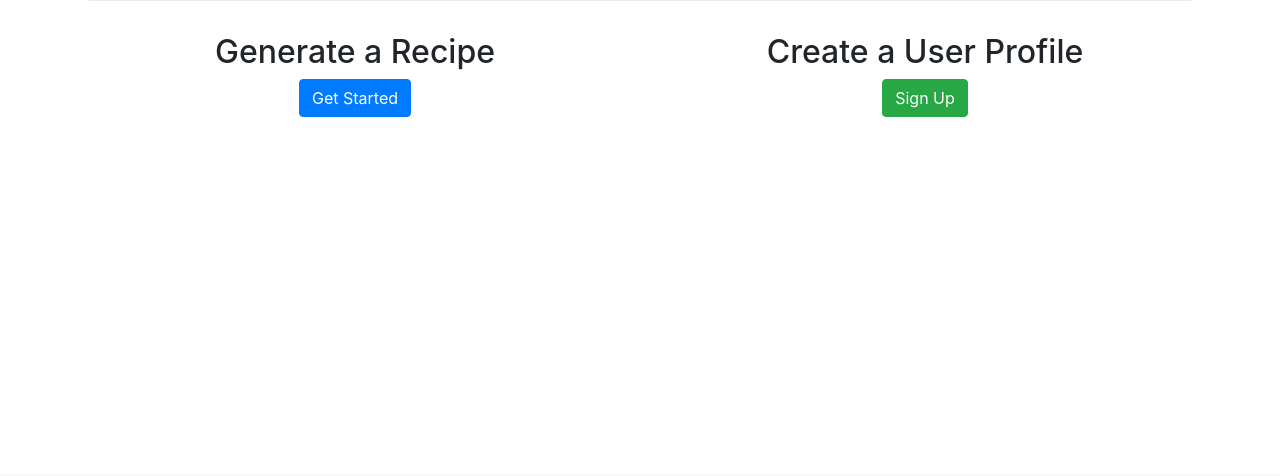
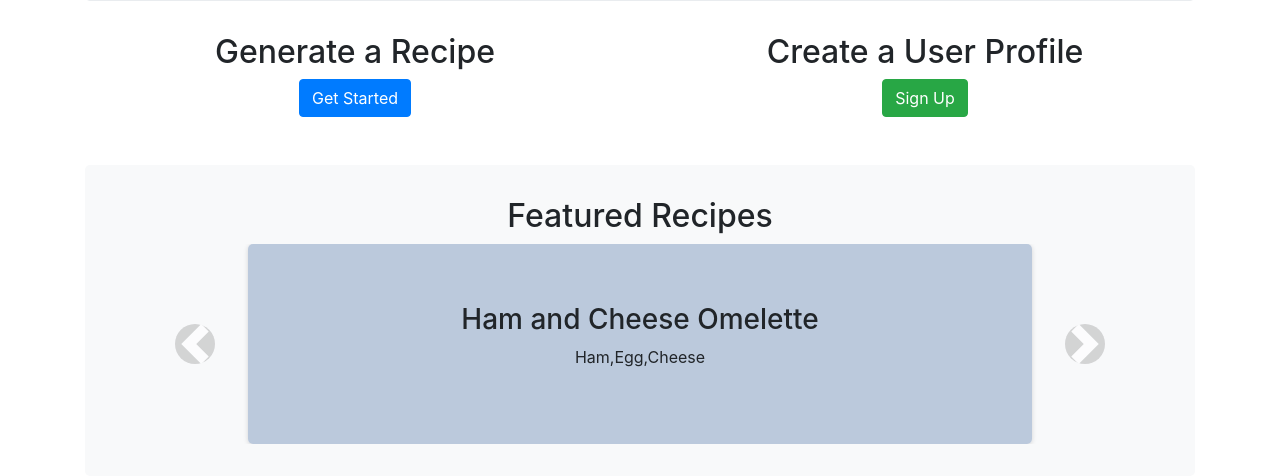
Before and after one commit to evanphoward/CS178, a Flask app: template FinalProject/templates/index.html in a window 1280 px wide. Shown: the part 327-803 px from the top of the page. Before the commit the page ends 444 px from the top, so only its background shows below. Run offline with Flask 3, Linux system fonts and the light colour scheme; the template is opened without the code that fills it: values that come from a table or form of the project are taken from there, others are empty; data comes from the database, SQL or seed files in the repository; both versions use the stored data as it was after the commit; tables that the repository leaves empty hold one stand-in row (values such as "Sample post"); some libraries are stand-ins or nearby versions.

Commit message:
worked on prompt, recipe saving

````diff
--- a/FinalProject/app.py
+++ b/FinalProject/app.py
@@ -4,6 +4,7 @@ from flask_login import LoginManager, UserMixin, login_user, login_required, log
 from werkzeug.security import generate_password_hash, check_password_hash
 import openai
 import os
+import random
 
 openai.api_key = os.getenv("OPENAI_API_KEY")
 
@@ -29,6 +30,12 @@ class Ingredient(db.Model):
     name = db.Column(db.String(80), nullable=False)
     required = db.Column(db.Boolean, nullable=False)
     user_id = db.Column(db.Integer, db.ForeignKey('user.id'), nullable=False)
+
+class Recipe(db.Model):
+    id = db.Column(db.Integer, primary_key=True)
+    title = db.Column(db.String(256), nullable=False)
+    content = db.Column(db.String(10000), nullable=False)
+    ingredients = db.Column(db.String(1000), nullable=False)
 
 def get_user_ingredients(user_id, as_string=True):
     ingredients = Ingredient.query.filter_by(user_id=user_id).order_by(Ingredient.name).all()
@@ -96,7 +103,9 @@ def logout():
 
 @app.route('/')
 def index():
-    return render_template('index.html')
+    recipes = Recipe.query.all()
+    random.shuffle(recipes)
+    return render_template('index.html', recipes=recipes)
 
 @app.route('/recipe', methods=['POST', 'GET'])
 def recipe():
@@ -111,7 +120,29 @@ def recipe():
         if ingredients_text == "":
             return render_template('recipe.html', recipe="Please input at least one ingredient!")
 
-        prompt = f"Create a recipe that uses only the following ingredients. You don't need to use all the ingredients, but you must only use ingredients from this list. Write your response in valid HTML to make it easier to display as a webpage, but only use text (no images or links). Here are the ingredients: {ingredients_text}"
+        prompt = f"""
+        Create a recipe that uses only the following ingredients. You don't need to use all the ingredients, but you must only use ingredients from this list.
+        Write in the following format. The list of ingredients on the second line shouldn't have quantities, but the ingredients in the HTML should have quantities.
+
+        ```
+        [TITLE]
+        [INGREDIENT 1], [INGREDIENT 2], [INGREDIENT 3]
+        <div class="generated-recipe">
+        <h1 class="recipe-title"> [TITLE] </h1>
+        <h2 class="ingredients-header"> Ingredients: </h2>
+        <ul class="ingredients-list">
+        <li class="ingredients-item"> [INGREDIENT 1] </li>
+        <li class="ingredients-item"> [INGREDIENT 2] </li>
+        </ul>
+        <h2 class="instructions-header">  Instructions: </h2>
+        <ol class="instructions-list">
+        <li class="instruction-item"> [STEP 1] </li>
+        <li class="instruction-item"> [STEP 2] </li>
+        </ol>
+        </div>
+        ```
+
+        Here are the ingredients:  {ingredients_text}"""
 
         response = openai.ChatCompletion.create(
             model="gpt-3.5-turbo",
@@ -119,13 +150,25 @@ def recipe():
                 {"role": "system", "content": "You are a world-class chef that creates recipes for users."},
                 {"role": "user", "content": prompt}
             ]
-        )
+        ).choices[0].message.content
 
-        print(response)
-        generated_recipe = response.choices[0].message.content
-        return render_template('recipe.html', recipe=generated_recipe)
+        recipe_title = response.split("\n")[0]
+        ingredients = response.split("\n")[1]
+        if ingredients == '':
+            ingredients = response.split("\n")[2]
+        generated_recipe_content = response[response.index("<"):]
 
-    return render_template('recipe.html', recipe="")
+        generated_recipe = Recipe(title=recipe_title, ingredients=ingredients, content=generated_recipe_content)
+        db.session.add(generated_recipe)
+        db.session.commit()
+
+        return render_template('recipe.html', recipe=generated_recipe_content)
+
+    recipe_id = request.args.get('recipe_id', type=int)
+    recipe_content = ""
+    if recipe_id:
+        recipe_content = Recipe.query.filter_by(id=recipe_id).first().content
+    return render_template('recipe.html', recipe=recipe_content)
 
 @app.route('/add_ingredient', methods=['POST'])
 @login_required
--- a/FinalProject/static/css/main.css
+++ b/FinalProject/static/css/main.css
@@ -97,12 +97,92 @@ body {
     gap: 0.5rem;
 }
 
-.custom-control.custom-control-input {
-    margin-right: 0.25rem;
-    margin-left: 0.25rem;
+.toggle-label {
+    display: inline-block;
+    padding: 6px 12px;
+    font-size: 14px;
+    font-weight: 500;
+    color: #fff;
+    text-align: center;
+    background-color: #A9A9A9;
+    border-radius: 4px;
+    transition: background-color 0.3s;
 }
 
-.custom-control-input[type="checkbox"] {
-    width: 1.25rem;
-    height: 1.25rem;
+.invisible-checkbox:checked + .toggle-label {
+    background-color: #007bff;
 }
+
+.recipe-title {
+    font-size: 2.5rem;
+    font-weight: bold;
+    text-align: center;
+    margin-bottom: 1.5rem;
+  }
+
+  /* Ingredients List */
+  .ingredients-header {
+    font-size: 1.5rem;
+    font-weight: bold;
+    margin-top: 2rem;
+    margin-bottom: 1rem;
+  }
+
+  .ingredients-item {
+    font-size: 1.2rem;
+    line-height: 1.5;
+    margin-left: 1.5rem;
+  }
+
+  /* Instructions List */
+  .instructions-header {
+    font-size: 1.5rem;
+    font-weight: bold;
+    margin-top: 2rem;
+    margin-bottom: 1rem;
+  }
+
+  .instruction-item {
+    font-size: 1.2rem;
+    line-height: 1.5;
+    margin-left: 1.5rem;
+  }
+
+  /* Generated Recipe Box */
+  .generated-recipe {
+    margin: 0 auto;
+    padding: 2rem;
+    background-color: #f7f7f7;
+    box-shadow: 0 2px 5px rgba(0, 0, 0, 0.2);
+  }
+
+  .carousel-container {
+    background-color: #f8f9fa;
+    padding: 2rem;
+    border-radius: 5px;
+    width: 100%;
+}
+
+.carousel-recipe {
+    background-color: rgba(180, 196, 217, 0.9);
+    color: #212529;
+    padding: 1rem;
+    border-radius: 5px;
+    width: 75%;
+    min-height: 200px;
+    box-shadow: 0 1px 5px rgba(0, 0, 0, 0.15);
+    margin: 0 auto;
+}
+
+.carousel-control-prev-icon,
+.carousel-control-next-icon {
+    background-color: rgba(0, 0, 0, 0.3);
+    width: 40px;
+    height: 40px;
+    border-radius: 50%;
+    padding: 5px;
+}
+
+.carousel-item {
+    cursor: pointer;
+}
--- a/FinalProject/templates/base.html
+++ b/FinalProject/templates/base.html
@@ -8,7 +8,7 @@
     <link rel="stylesheet" href="https://maxcdn.bootstrapcdn.com/bootstrap/4.5.2/css/bootstrap.min.css">
     <link rel="stylesheet" href="{{ url_for('static', filename='css/main.css') }}">
     <script src="https://code.jquery.com/jquery-3.6.0.min.js"></script>
-    <script src="{{ url_for('static', filename='js/ingredient_search.js') }}"></script>
+    <script src="{{ url_for('static', filename='js/main.js') }}"></script>
     <script src="https://maxcdn.bootstrapcdn.com/bootstrap/4.5.2/js/bootstrap.min.js"></script>
 </head>
 <body>
--- a/FinalProject/templates/index.html
+++ b/FinalProject/templates/index.html
@@ -22,5 +22,36 @@
             {% endif %}
         </div>
     </div>
+
+    <div class="carousel-container mt-5 text-center">
+        <h2>Featured Recipes</h2>
+        <div id="recipe-carousel" class="carousel slide" data-ride="carousel">
+            <div class="carousel-inner">
+                {% for recipe in recipes %}
+                    <div class="carousel-item {% if loop.index == 1 %}active{% endif %}" data-recipe-id="{{ recipe.id }}">
+                        <div class="carousel-recipe d-flex flex-column justify-content-center align-items-center h-100 text-center">
+                            <h3>{{ recipe.title }}</h3>
+                            <p>{{ recipe.ingredients }}</p>
+                        </div>
+                    </div>
+                {% endfor %}
+            </div>
+            <a class="carousel-control-prev" href="#recipe-carousel" role="button" data-slide="prev">
+                <span class="carousel-control-prev-icon" aria-hidden="true"></span>
+                <span class="sr-only">Previous</span>
+            </a>
+            <a class="carousel-control-next" href="#recipe-carousel" role="button" data-slide="next">
+                <span class="carousel-control-next-icon" aria-hidden="true"></span>
+                <span class="sr-only">Next</span>
+            </a>
+        </div>
+    </div>
 </div>
+<script>
+    document.querySelectorAll('.carousel-item').forEach(function(checkbox) {
+        checkbox.addEventListener('click', function() {
+            var recipeId = $(this).data('recipe-id');
+            window.location.href = "{{ url_for('recipe') }}" + "?recipe_id=" + recipeId;
+    })});
+</script>
 {% endblock %}
````
Also changed, not shown: FinalProject/templates/sidebar.html (+3 -4 lines), FinalProject/instance/users.db, FinalProject/static/js/main.js (renamed from FinalProject/static/js/ingredient_search.js).
